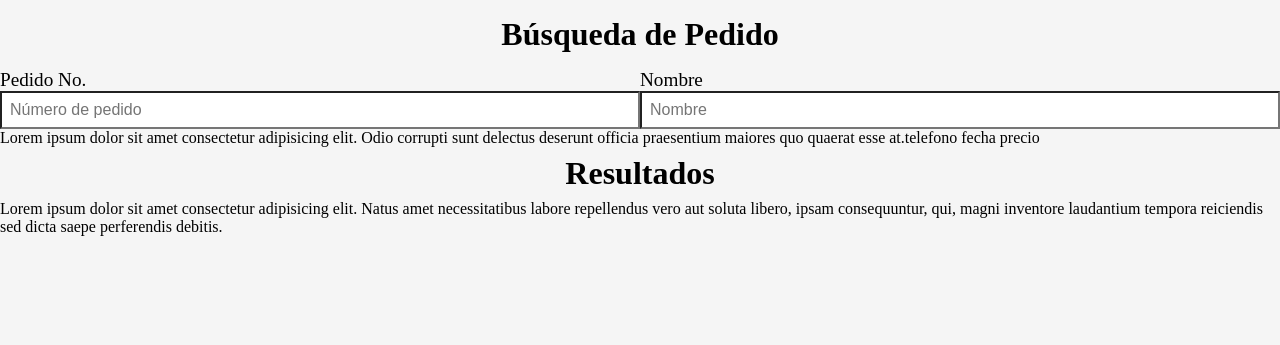
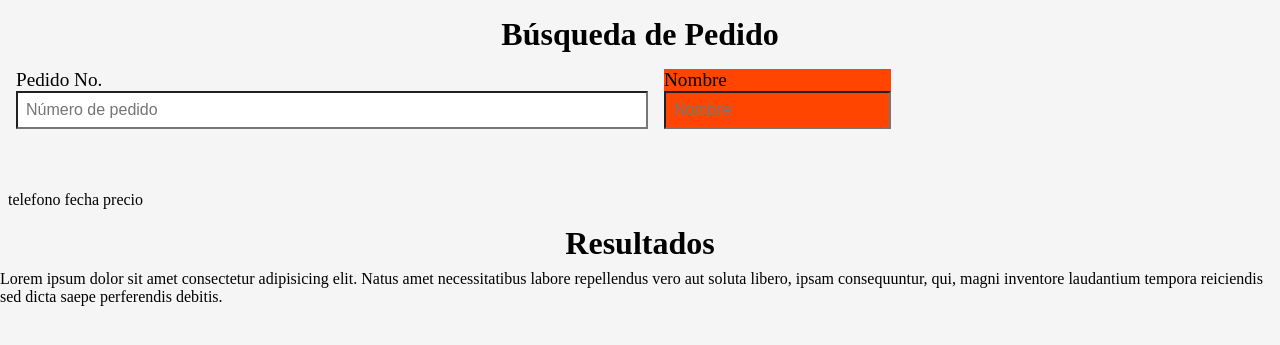
Before and after one commit to perseo1326/pedidos-ventas, a PHP site: page /abcd/controladores/busqueda.controlador.php in a window 1280 px wide. Shown: the part 46-391 px from the top of the page. Run offline with PHP 8.4, Linux system fonts and the light colour scheme.

Commit message:
pagina de busqueda

```diff
--- a/vistas/busqueda.vista.php
+++ b/vistas/busqueda.vista.php
@@ -2,31 +2,32 @@
 
 ?>
 
-<div class="flex-container">
-    <div class="flex-container ancho-100">
-        <h1 class="margen-1 txt-centro txt-big ancho-100">Búsqueda de Pedido</h1>
-        <form action="" method="post">
-        <div class="flex-container">
-            <div class="flex-container ancho-50">
+<div class="ancho-100 padding-05">
+    <h1 class="ancho-100 padding-05 txt-centro txt-big">Búsqueda de Pedido</h1>
+    <form action="" method="post">
+        <div id="uno" class="flex-container ancho-100">
+            <div class="ancho-50 margen-05">
                 <label for="numPedido" class="ancho-100">Pedido No.</label>
                 <input type="text" name="numPedido" id="" class="ancho-100" placeholder="Número de pedido">
             </div>
-            <div class="flex-container ancho-50">
+            <div class="ancho-45 margen-05 fondo-error">
                 <label for="nombre" class="ancho-100">Nombre</label>
-                <input type="text" name="nombre" id="" class="ancho-100" placeholder="Nombre">
+                <input type="text" name="nombre" id="" class="ancho-100" placeholder="Nombre" style="background-color: transparent;">
             </div>
+        </div>
 
-            <p>Lorem ipsum dolor sit amet consectetur adipisicing elit. Odio corrupti sunt delectus deserunt officia praesentium maiores quo quaerat esse at.</p>
 
+        <br>
+        <br>
+        <br>
             telefono
             fecha
             precio
 
-        </div>
 
             <!-- <input type="button" value="Buscar" class="padding-05"> -->
-        </form>
-    </div>
+        </div>
+    </form>
     <div class="flex-container ancho-100">
         <h2 class="margen-05 txt-centro txt-big ancho-100">Resultados</h2>
             <p>Lorem ipsum dolor sit amet consectetur adipisicing elit. Natus amet necessitatibus labore repellendus vero aut soluta libero, ipsam consequuntur, qui, magni inventore laudantium tempora reiciendis sed dicta saepe perferendis debitis.</p>
```
